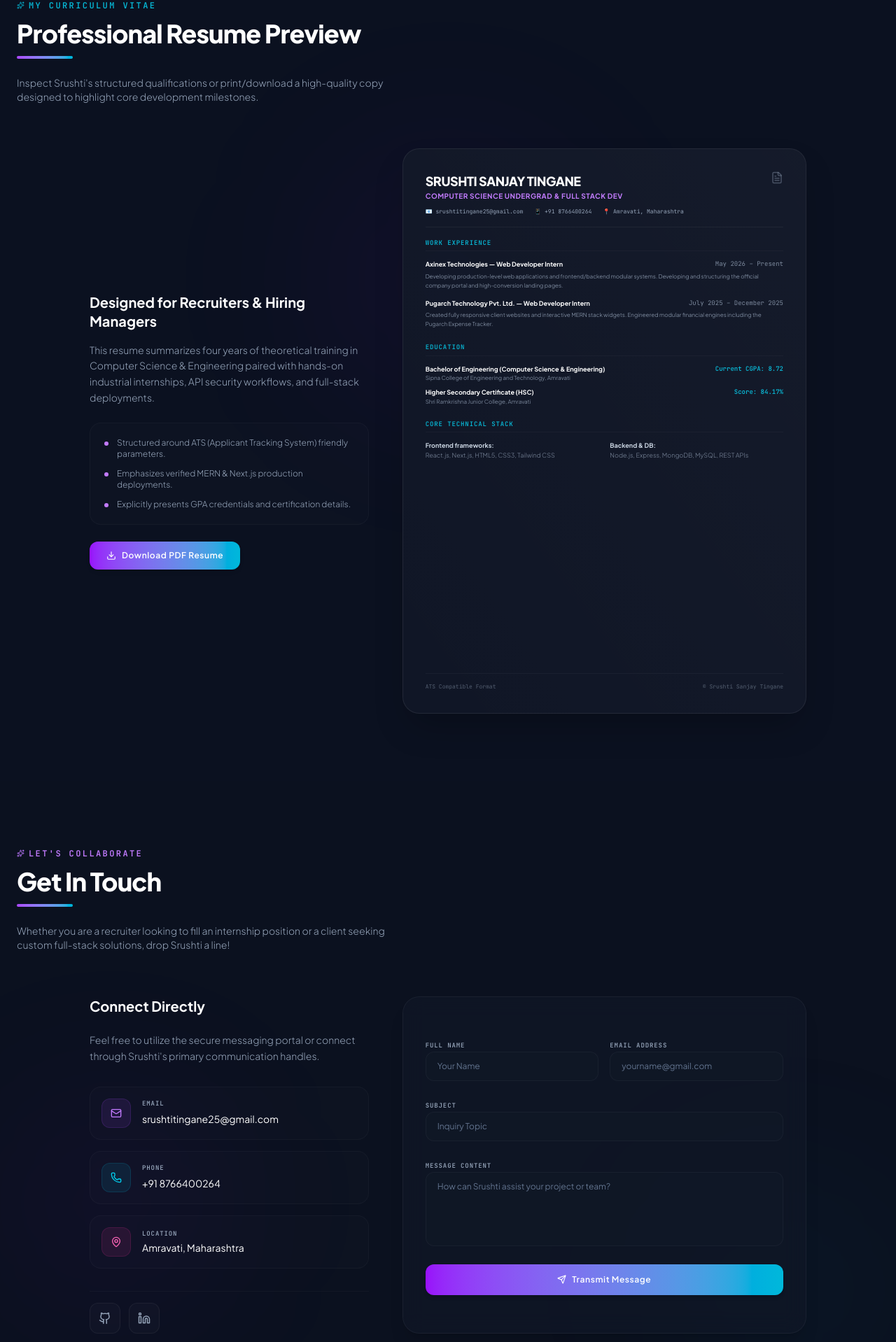
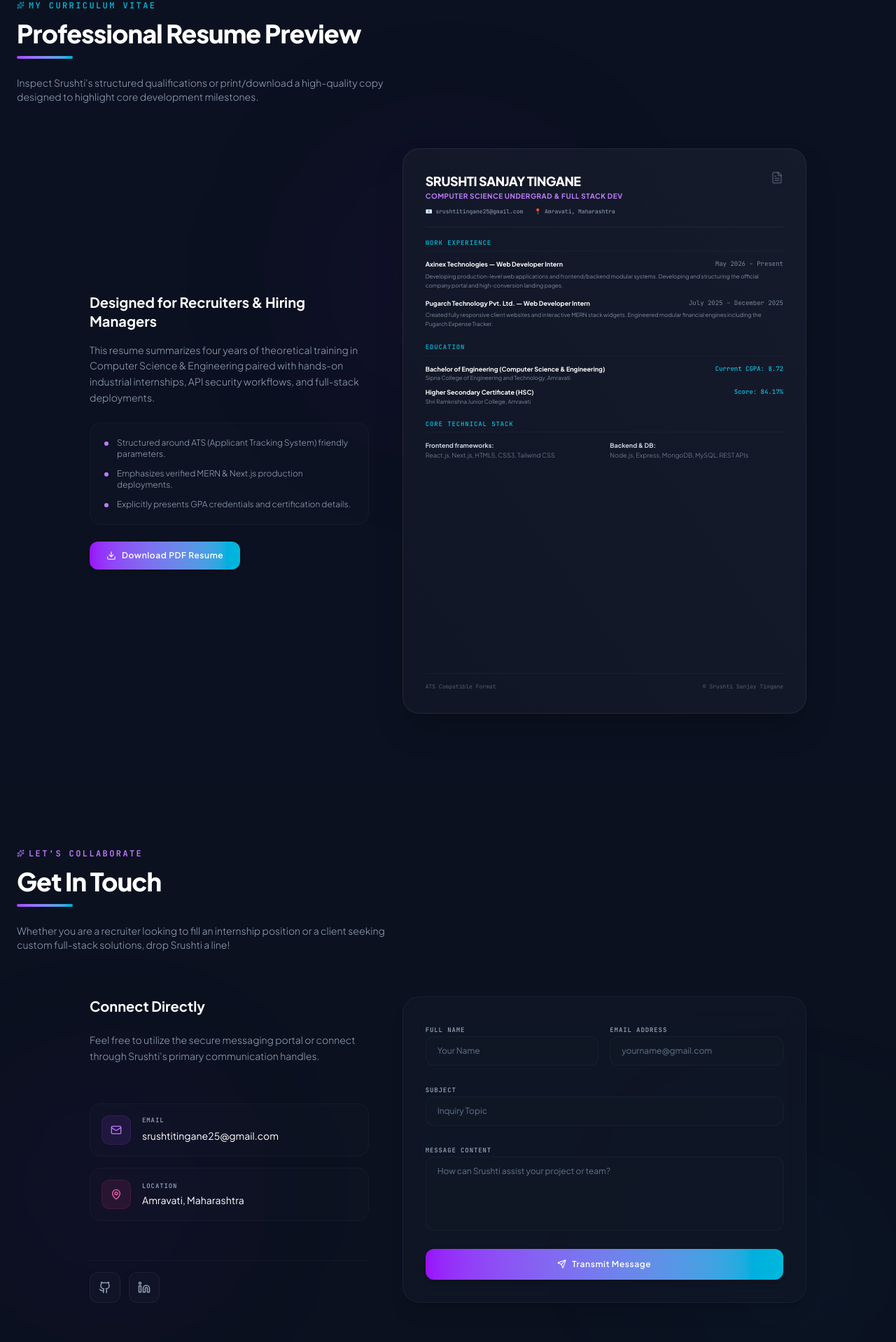
Before and after one commit to Srushti-12345/portfolio, a React (Vite) app: page / in a window 1280 px wide. Shown: the part 9464-11382 px from the top of the page at 70% size. Built offline with nearby package versions, Linux system fonts and the light colour scheme; no server answers.

Commit message:
updated changes

```diff
--- a/server.ts
+++ b/server.ts
@@ -474,7 +474,7 @@ const assistantContext = {
   ],
   contact: {
     email: "srushtitingane25@gmail.com",
-    phone: "+91 8766400264",
+    phone: "",
     location: "Amravati, Maharashtra",
     github: "https://github.com/Srushti-12345",
     linkedin: "https://www.linkedin.com/in/srushti-tingane-97387327b"
@@ -495,7 +495,7 @@ function getOfflineAssistantReply(lowercaseMsg: string): string {
   } else if (lowercaseMsg.includes("achievement") || lowercaseMsg.includes("award") || lowercaseMsg.includes("scholarship") || lowercaseMsg.includes("certification")) {
     reply += "• Leela Poonawalla Foundation Scholarship recipient.\n• SSC school topper with 99%.\n• Master of Ceremonies for major college events.\n• Deloitte Australia Data Analytics Job Simulation and Java certifications.";
   } else if (lowercaseMsg.includes("contact") || lowercaseMsg.includes("email") || lowercaseMsg.includes("phone") || lowercaseMsg.includes("linkedin") || lowercaseMsg.includes("github")) {
-    reply += "• **Email**: srushtitingane25@gmail.com\n• **Phone**: +91 8766400264\n• **GitHub**: https://github.com/Srushti-12345\n• **LinkedIn**: https://www.linkedin.com/in/srushti-tingane-97387327b";
+    reply += "• **Email**: srushtitingane25@gmail.com\n• **GitHub**: https://github.com/Srushti-12345\n• **LinkedIn**: https://www.linkedin.com/in/srushti-tingane-97387327b";
   } else {
     reply += "Srushti Sanjay Tingane is a Computer Science Engineering student and Full Stack Web Developer with experience in React, Next.js, Node.js, Express, MongoDB, responsive UI, authentication, and production client projects.";
   }
--- a/src/components/Contact.tsx
+++ b/src/components/Contact.tsx
@@ -1,6 +1,6 @@
 import { useState, ChangeEvent, FormEvent } from "react";
 import { motion, AnimatePresence } from "motion/react";
-import { Mail, Phone, MapPin, Github, Linkedin, Send, CheckCircle2, AlertCircle, Sparkles } from "lucide-react";
+import { Mail, MapPin, Github, Linkedin, Send, CheckCircle2, AlertCircle, Sparkles } from "lucide-react";
 import { portfolioData } from "../data/portfolioData";
 import { apiUrl } from "../lib/api";
 
@@ -14,6 +14,7 @@ export default function Contact() {
   const [errors, setErrors] = useState<Record<string, string>>({});
   const [isSending, setIsSending] = useState(false);
   const [sendSuccess, setSendSuccess] = useState(false);
+  const hasPhone = Boolean(portfolioData.personalInfo.phone?.trim());
 
   const validate = () => {
     const newErrors: Record<string, string> = {};
@@ -119,9 +120,12 @@ export default function Contact() {
               </div>
 
               {/* Phone */}
+              {hasPhone && (
                 <div className="flex items-center space-x-4 p-4 rounded-2xl bg-white/[0.01] border border-white/[0.03]">
                   <div className="p-3 rounded-xl bg-cyan-500/10 border border-cyan-500/15 text-cyan-400">
-                  <Phone size={16} />
+                    <svg xmlns="http://www.w3.org/2000/svg" width="16" height="16" viewBox="0 0 24 24" fill="none" stroke="currentColor" strokeWidth="2" strokeLinecap="round" strokeLinejoin="round" className="lucide lucide-phone">
+                      <path d="M22 16.92v3a2 2 0 0 1-2.18 2 19.79 19.79 0 0 1-8.63-3.07 19.5 19.5 0 0 1-6-6A19.79 19.79 0 0 1 2.08 4.18 2 2 0 0 1 4.06 2h3a2 2 0 0 1 2 1.72 12.84 12.84 0 0 0 .7 2.81 2 2 0 0 1-.45 2.11L6.6 8.6a16 16 0 0 0 6.8 6.8l.96-.96a2 2 0 0 1 2.11-.45 12.84 12.84 0 0 0 2.81.7A2 2 0 0 1 22 16.92Z" />
+                    </svg>
                   </div>
                   <div className="space-y-0.5">
                     <span className="font-mono text-[9px] text-[#94A3B8] uppercase tracking-widest block font-bold">Phone</span>
@@ -130,6 +134,7 @@ export default function Contact() {
                     </a>
                   </div>
                 </div>
+              )}
 
               {/* Location */}
               <div className="flex items-center space-x-4 p-4 rounded-2xl bg-white/[0.01] border border-white/[0.03]">
--- a/src/components/ResumeSection.tsx
+++ b/src/components/ResumeSection.tsx
@@ -101,7 +101,7 @@ export default function ResumeSection({ onDownloadResume }: ResumeSectionProps)
                 {/* Meta details list */}
                 <div className="flex flex-wrap gap-x-4 gap-y-1 font-mono text-[8px] text-[#94A3B8]">
                   <span>📧 {portfolioData.personalInfo.email}</span>
-                  <span>📱 {portfolioData.personalInfo.phone}</span>
+                  {portfolioData.personalInfo.phone?.trim() && <span>📱 {portfolioData.personalInfo.phone}</span>}
                   <span>📍 {portfolioData.personalInfo.location}</span>
                 </div>
               </div>
--- a/src/data/portfolioData.ts
+++ b/src/data/portfolioData.ts
@@ -39,7 +39,7 @@ export const portfolioData = {
       "Problem Solver"
     ],
     email: "srushtitingane25@gmail.com",
-    phone: "+91 8766400264",
+    phone: "",
     location: "Amravati, Maharashtra",
     github: "https://github.com/Srushti-12345",
     linkedin: "https://www.linkedin.com/in/srushti-tingane-97387327b",
```
Lines whose indentation alone changed are shown as unchanged.
